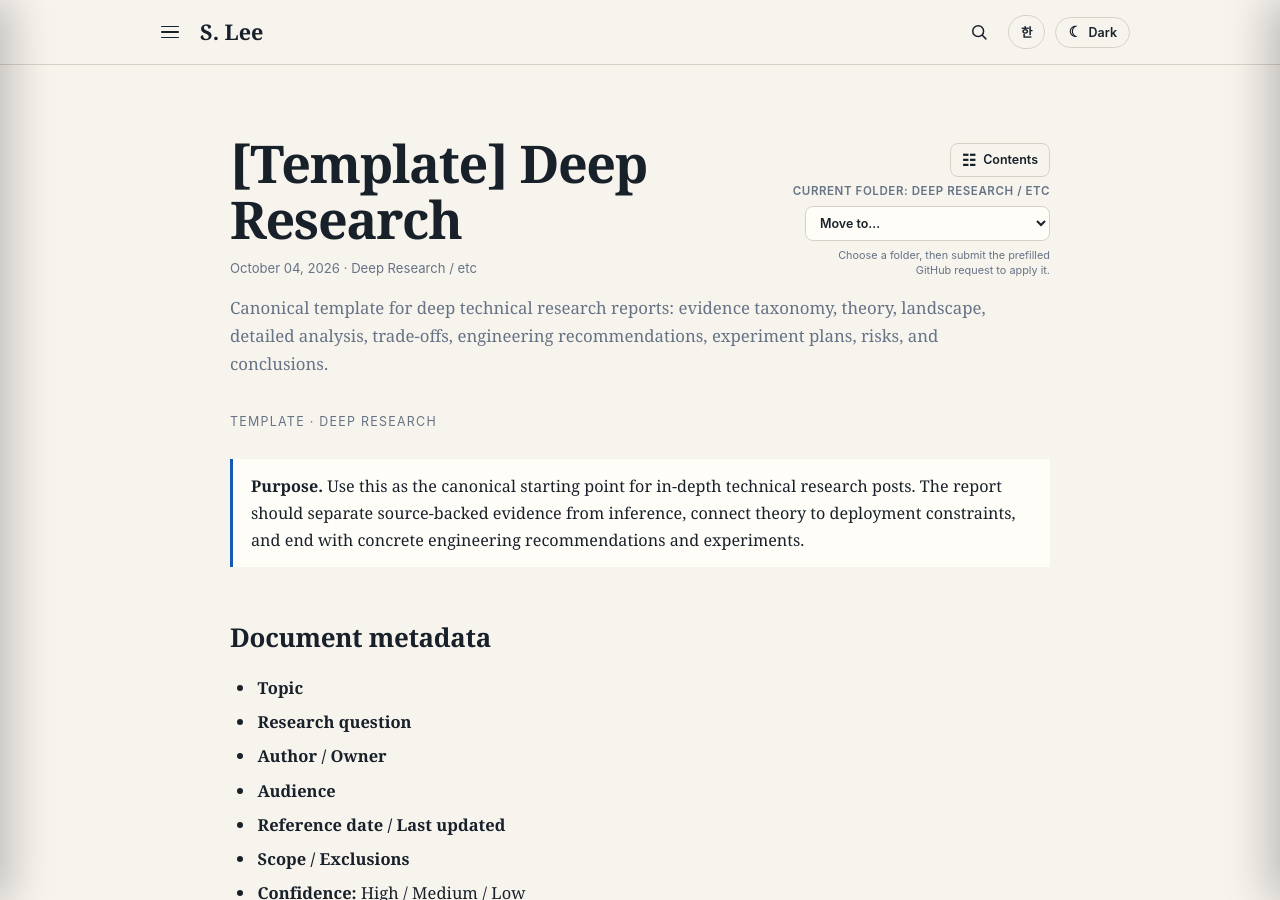
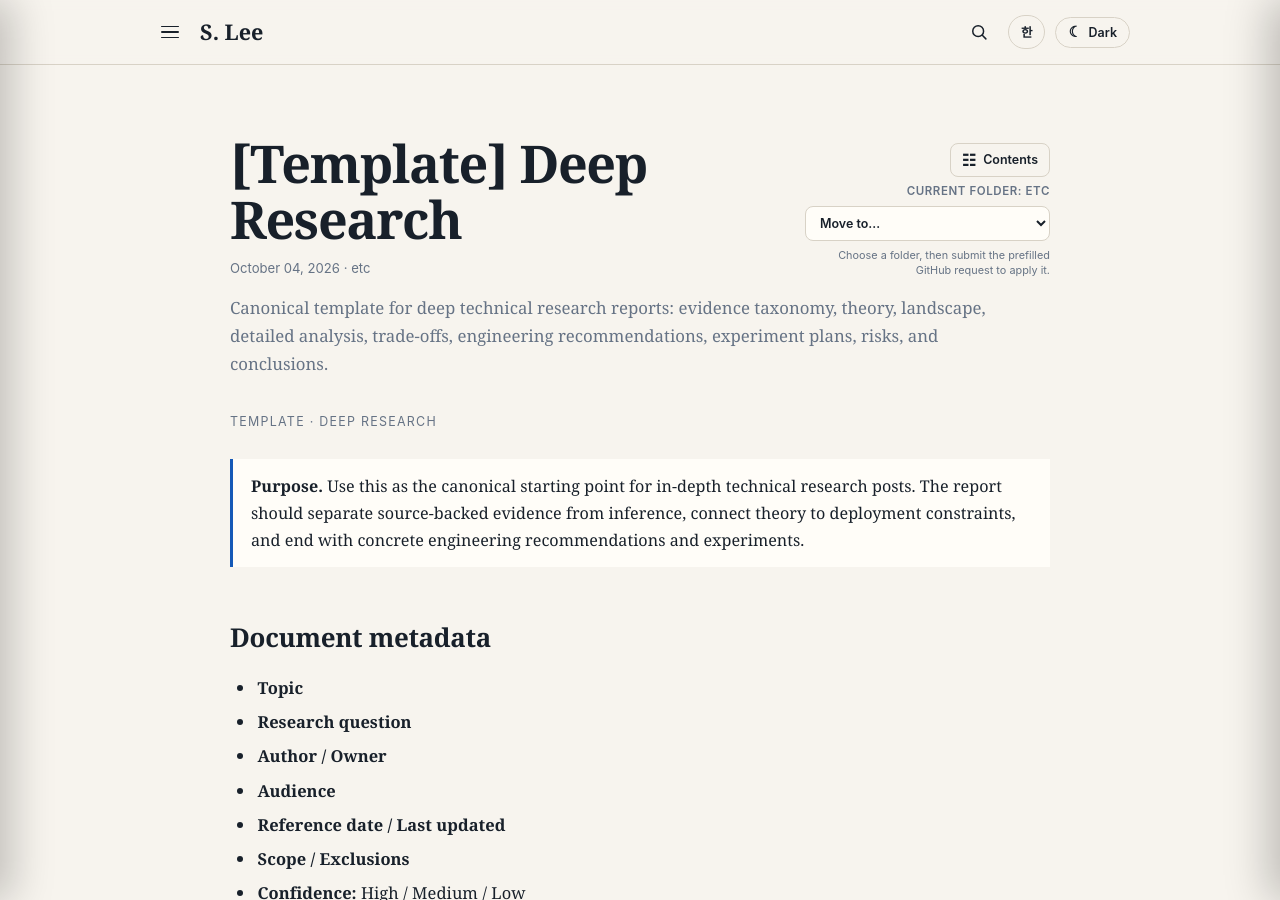
Before and after one commit to rokmc956k/rokmc956k.github.io, a Jekyll site: the page built from _posts/2026-10-04-template-deep-research.html, in a window 1280 px wide and 900 px high. Built offline with Jekyll 4.4.1, drawn with Linux system fonts in a browser that asks for light colours.

Commit message:
Move post category from issue #1

```diff
--- a/_data/category_assignments.yml
+++ b/_data/category_assignments.yml
@@ -1,34 +1,32 @@
 "/posts/interevolve-test-time-reward-program-evolution/":
-  - Paper Review
+  - "Paper Review"
   - "2026.10"
 "/ko/posts/interevolve-test-time-reward-program-evolution/":
-  - Paper Review
+  - "Paper Review"
   - "2026.10"
 "/posts/decmht-decentralized-multi-humanoid-transport/":
-  - Paper Review
+  - "Paper Review"
   - "2026.10"
 "/ko/posts/decmht-decentralized-multi-humanoid-transport/":
-  - Paper Review
+  - "Paper Review"
   - "2026.10"
 "/posts/grasp-theory-for-robotic-grasping/":
-  - Theory
+  - "Theory"
   - "Grasping & Manipulation"
 "/ko/posts/grasp-theory-for-robotic-grasping/":
-  - Theory
+  - "Theory"
   - "Grasping & Manipulation"
 "/posts/physical-intelligence-pi-series-deep-research/":
-  - Deep Research
-  - VLA
+  - "Deep Research"
+  - "VLA"
 "/ko/posts/physical-intelligence-pi-series-deep-research/":
-  - Deep Research
-  - VLA
+  - "Deep Research"
+  - "VLA"
 "/posts/template-deep-research/":
-  - Deep Research
-  - etc
+  - "etc"
 "/ko/posts/template-deep-research/":
-  - Deep Research
-  - etc
+  - "etc"
 "/posts/template-paper-review/":
-  - etc
+  - "etc"
 "/ko/posts/template-paper-review/":
-  - etc
+  - "etc"
```
